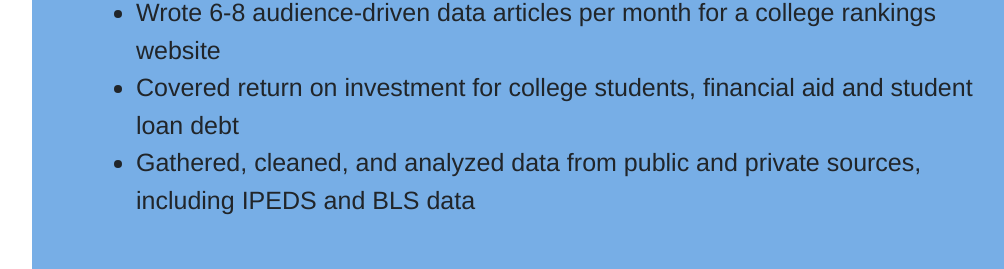
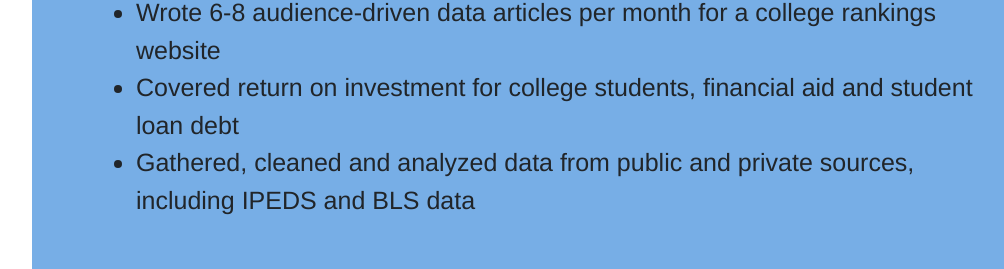
Before and after one commit to taymnichols/portfolio, a plain HTML site: page resume_project/index.html in a window 1280 px wide. Shown: the part 2874-3143 px from the top of the page, without its empty margins (168-1172 px from the left). Drawn offline with nearby package versions, Linux system fonts and the light colour scheme; a web font is replaced by a local one.

Commit message:
Update index.html

```diff
--- a/resume_project/index.html
+++ b/resume_project/index.html
@@ -156,7 +156,7 @@
             <ul>
                 <li>Wrote 6-8 audience-driven data articles per month for a college rankings website</li>
                 <li>Covered return on investment for college students, financial aid and student loan debt</li>
-                <li>Gathered, cleaned, and analyzed data from public and private sources, including IPEDS and BLS data</li>
+                <li>Gathered, cleaned and analyzed data from public and private sources, including IPEDS and BLS data</li>
             </ul>
         </div>
     </div>
```
